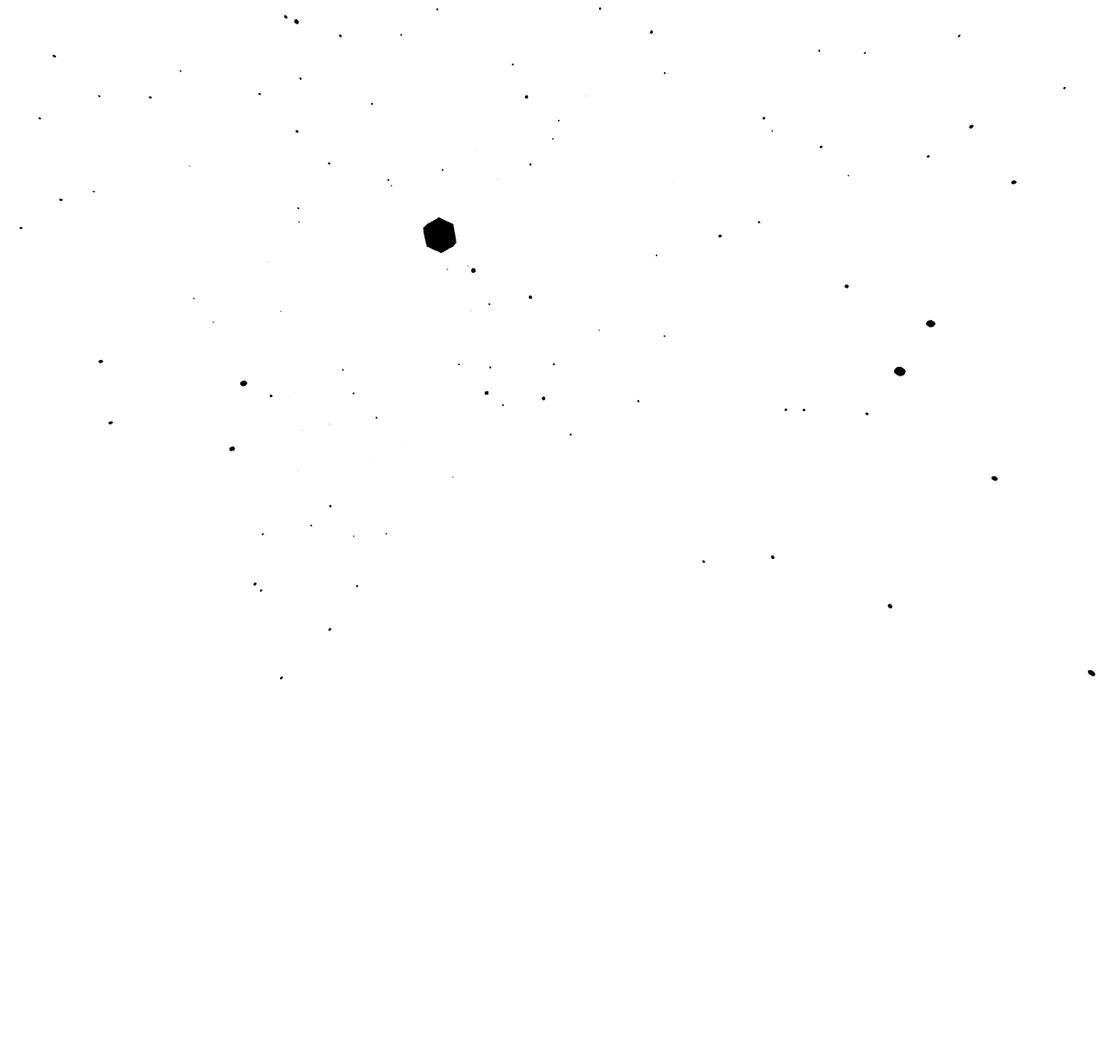
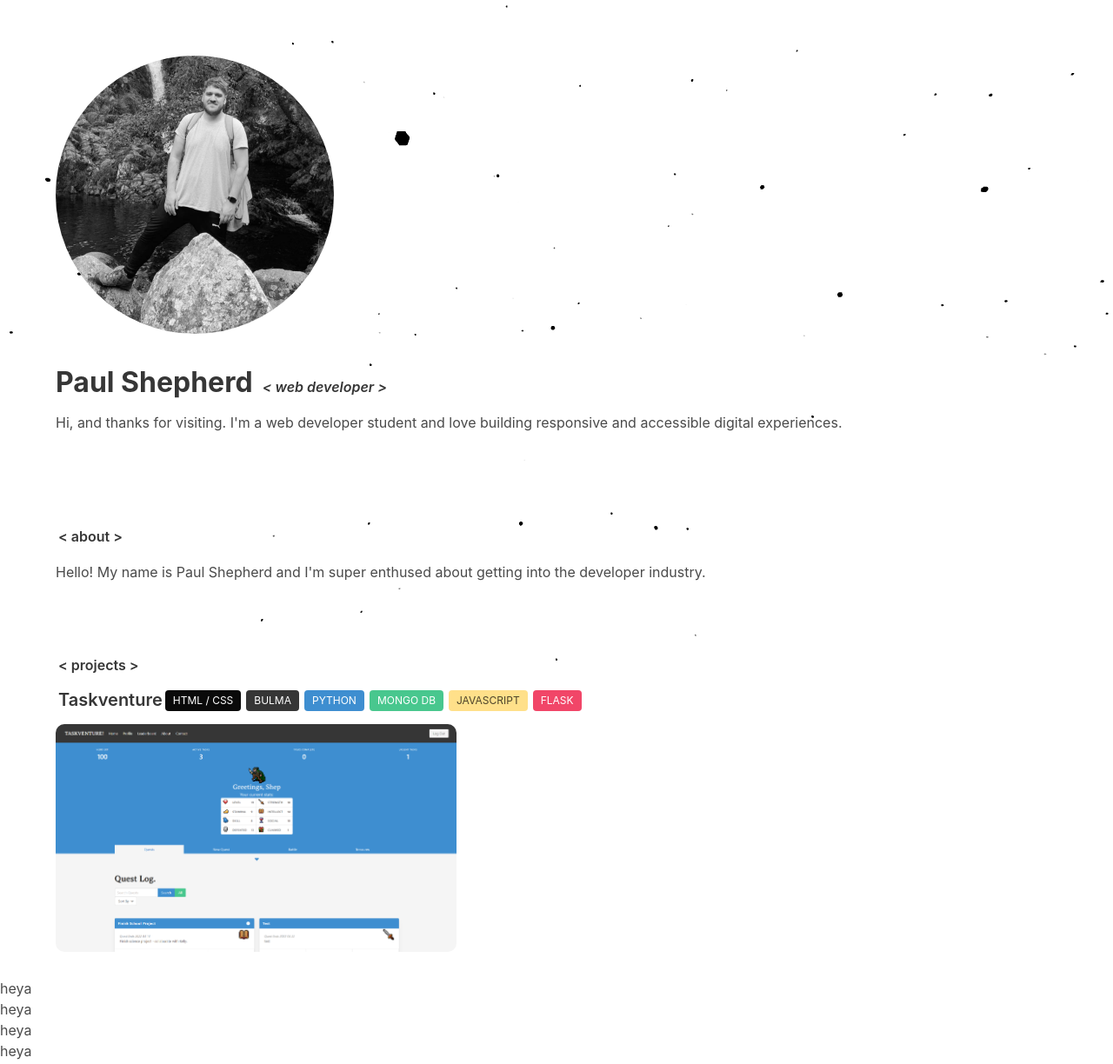
Before and after one commit to shepuk/ps-dev, a plain HTML site: page index.html in a window 1280 px wide. Shown: the top 1224 px of the page at 87% size. Before the commit the page ends 800 px from the top, so only its background shows below. Drawn offline with nearby package versions, Linux system fonts and the light colour scheme; animation ran at ten frames a second.

Commit message:
add static background & some page content

```diff
--- a/index.html
+++ b/index.html
@@ -4,11 +4,38 @@
     <meta charset="UTF-8">
     <meta http-equiv="X-UA-Compatible" content="IE=edge">
     <meta name="viewport" content="width=device-width, initial-scale=1.0">
+    <link rel="stylesheet" href="https://cdn.jsdelivr.net/npm/bulma@0.9.3/css/bulma.min.css">
     <link rel="stylesheet" href="/style.css">
     <title>Document</title>
 </head>
 <body>
 
+    <div id="canvas"></div>
+
+    <div class="content portfolio-main">
+        <img class="profile-pic" src="/paulphoto.jpg" alt="photo of website author paul shepherd">
+        <h1><strong>Paul Shepherd</strong> <span class="title"><em>< web developer ></web></em> </span></h1>
+        <p>Hi, and thanks for visiting. I'm a web developer student and love building responsive and accessible digital experiences.</p>
+        <br>
+        <br>
+        <h1><span class="title">< about ></about></span></h1>
+        <p>Hello! My name is Paul Shepherd and I'm super enthused about getting into the developer industry.</p>
+        <br>
+        <h1><span class="title">< projects ></about></span></h1>
+        <span class="technologies">
+            <h4>Taskventure</h4>
+            <span class="tag is-black">HTML / CSS</span>
+            <span class="tag is-dark">BULMA</span>
+            <span class="tag is-info">PYTHON</span>
+            <span class="tag is-success">MONGO DB</span>
+            <span class="tag is-warning">JAVASCRIPT</span>
+            <span class="tag is-danger">FLASK</span>
+        </span>
+        <img src="/taskventure-screenshot.png" alt="">
+    </div>
+
+    <h1>heya</h1><h1>heya</h1><h1>heya</h1><h1>heya</h1><h1>heya</h1><h1>heya</h1><h1>heya</h1><h1>heya</h1><h1>heya</h1><h1>heya</h1><h1>heya</h1><h1>heya</h1><h1>heya</h1><h1>heya</h1><h1>heya</h1><h1>heya</h1><h1>heya</h1><h1>heya</h1><h1>heya</h1><h1>heya</h1><h1>heya</h1><h1>heya</h1><h1>heya</h1><h1>heya</h1><h1>heya</h1><h1>heya</h1><h1>heya</h1><h1>heya</h1><h1>heya</h1><h1>heya</h1><h1>heya</h1><h1>heya</h1><h1>heya</h1><h1>heya</h1><h1>heya</h1><h1>heya</h1><h1>heya</h1><h1>heya</h1><h1>heya</h1><h1>heya</h1><h1>heya</h1><h1>heya</h1><h1>heya</h1><h1>heya</h1><h1>heya</h1><h1>heya</h1><h1>heya</h1><h1>heya</h1><h1>heya</h1><h1>heya</h1><h1>heya</h1><h1>heya</h1><h1>heya</h1><h1>heya</h1><h1>heya</h1><h1>heya</h1><h1>heya</h1><h1>heya</h1><h1>heya</h1><h1>heya</h1><h1>heya</h1><h1>heya</h1><h1>heya</h1><h1>heya</h1><h1>heya</h1><h1>heya</h1><h1>heya</h1><h1>heya</h1><h1>heya</h1><h1>heya</h1><h1>heya</h1><h1>heya</h1><h1>heya</h1><h1>heya</h1><h1>heya</h1><h1>heya</h1><h1>heya</h1><h1>heya</h1><h1>heya</h1><h1>heya</h1><h1>heya</h1><h1>heya</h1><h1>heya</h1><h1>heya</h1><h1>heya</h1>
+
     <script src="https://cdnjs.cloudflare.com/ajax/libs/three.js/r128/three.min.js"></script>
     <script src="/main.js"></script>
 </body>
--- a/main.js
+++ b/main.js
@@ -17,7 +17,7 @@ const renderer = new THREE.WebGLRenderer({ antialias: true });
 
 renderer.setSize(window.innerWidth, window.innerHeight);
 
-document.body.appendChild(renderer.domElement);
+document.getElementById("canvas").appendChild(renderer.domElement);
 
 function createParticles() {
     for (let i = 0; i < 500; i++) {
@@ -28,11 +28,11 @@ function createParticles() {
     scene.add( sphere );
     sphere.position.x = Math.random()*360 - 180;
     sphere.position.y = Math.random()*360 - 180;
-    sphere.position.z = Math.random()*180 - 90;
+    sphere.position.z = Math.random()*360 - 180;
 }}
 
-camera.position.z = 30;
 camera.position.y = -30;
+camera.position.x = 30;
 camera.lookAt( 0, 0, 0 );
 
 function animate() {
@@ -44,17 +44,6 @@ function animate() {
 
     renderer.render(scene, camera);
 }
-
-const curve = new THREE.CatmullRomCurve3( [
-    new THREE.Vector3( -10, 0, 0 ),
-    new THREE.Vector3( 0, 0, 10 ),
-    new THREE.Vector3( 10, 0, 0 ),
-    new THREE.Vector3( 0, 0, -10 ),
-    new THREE.Vector3( -10, 0, 0 ),
-] );
-
-
-
 
 // https://stackoverflow.com/questions/37370246/three-js-how-to-pivot-camera-around-a-vector3-point
 var period = 60; // rotation time in seconds
@@ -79,7 +68,14 @@ function render() {
   // Render.
 }
 
+//https://www.youtube.com/watch?v=8jP4xpga6yY&t=909s&ab_channel=TraversyMedia
+function onWindowResize () {
+    camera.aspect = window.innerWidth / window.innerHeight;
+    camera.update.updateProjectionMatrix();
+    renderer.setSize(window.innerWidth, window.innerHeight);
+}
 
+window.addEventListener("resize", onWindowResize, false);
 
 createParticles();
 animate();
--- a/style.css
+++ b/style.css
@@ -1,3 +1,42 @@
 body {
     margin: 0;
 }
+
+img {
+    border-radius: 10px;
+    width: 40%;
+    height: auto;
+}
+
+span {
+    margin-left: 3px;
+    margin-right: 3px;
+}
+
+.profile-pic {
+    background-size: cover;
+      height: 20rem;
+      width: 20rem;
+      border-radius: 50%;
+      object-fit: top;
+  }
+
+#canvas {
+    position: absolute;
+    top: 0;
+    left: 0;
+    position: fixed;
+    z-index: -9999;
+}
+
+.portfolio-main {
+    margin: 5%;
+}
+
+.title {
+    font-size: 1rem;
+}
+
+.technologies {
+    display: flex;
+}
```
Also changed, not shown: paulphoto.jpg (added), taskventure-screenshot.png (added).
